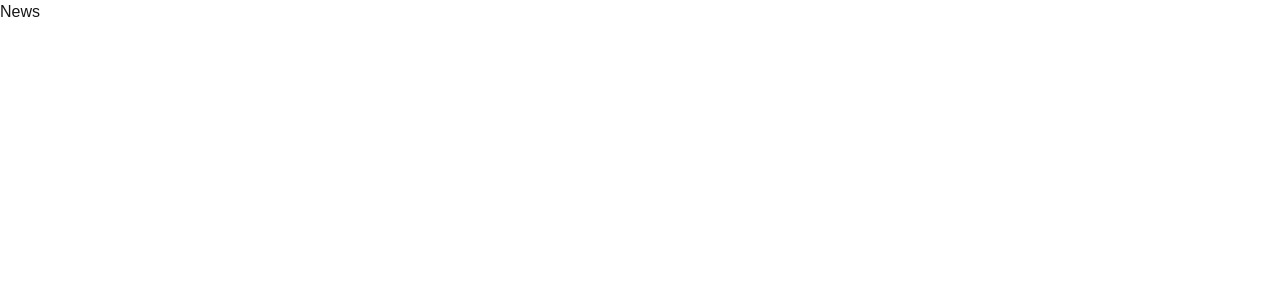
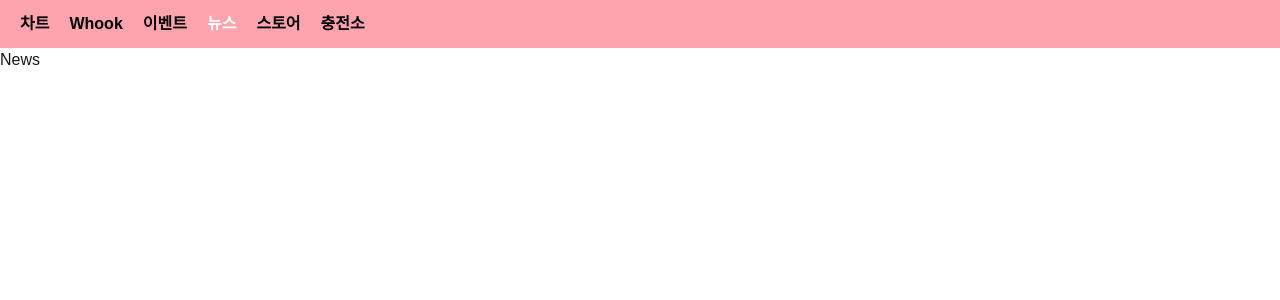
Before and after one commit to JeongHeonK/slide-next, a Next.js app: page /news in a window 1280 px wide. Shown: the top 300 px of the page. Built offline with nearby package versions, Linux system fonts and the light colour scheme.

Commit message:
feat: Header 생성

```diff
--- /dev/null
+++ b/app/(category)/layout.tsx
@@ -0,0 +1,11 @@
+import { PropsWithChildren } from 'react'
+import Header from '../components/Header'
+
+export default function layout({ children }: PropsWithChildren) {
+  return (
+    <>
+      <Header />
+      {children}
+    </>
+  )
+}
--- a/app/(category)/page.tsx
+++ /dev/null
@@ -1,14 +0,0 @@
-import Link from 'next/link'
-
-export default function Home() {
-  return (
-    <div className="flex gap-3">
-      <Link href="/chart">차트</Link>
-      <Link href="/Whook">Whook</Link>
-      <Link href="/event">event</Link>
-      <Link href="/news">news</Link>
-      <Link href="/store">store</Link>
-      <Link href="/charge">charge</Link>
-    </div>
-  )
-}
--- /dev/null
+++ b/app/components/Header.tsx
@@ -0,0 +1,31 @@
+'use client'
+
+import Link from 'next/link'
+import { usePathname } from 'next/navigation'
+import { LINK } from '../constants'
+
+export default function Header() {
+  const pathname = usePathname()
+
+  return (
+    <ul className="flex w-full flex-nowrap gap-5 overflow-x-scroll bg-rose-300 px-5 py-3">
+      {LINK.map(({ path, name }) => {
+        const isActive = pathname === path
+        return (
+          <li key={path} className="shrink-0">
+            <Link
+              className={
+                isActive
+                  ? 'active font-bold text-white'
+                  : 'font-bold text-black'
+              }
+              href={path}
+            >
+              {name}
+            </Link>
+          </li>
+        )
+      })}
+    </ul>
+  )
+}
```
Also changed, not shown: .eslintrc.json.
